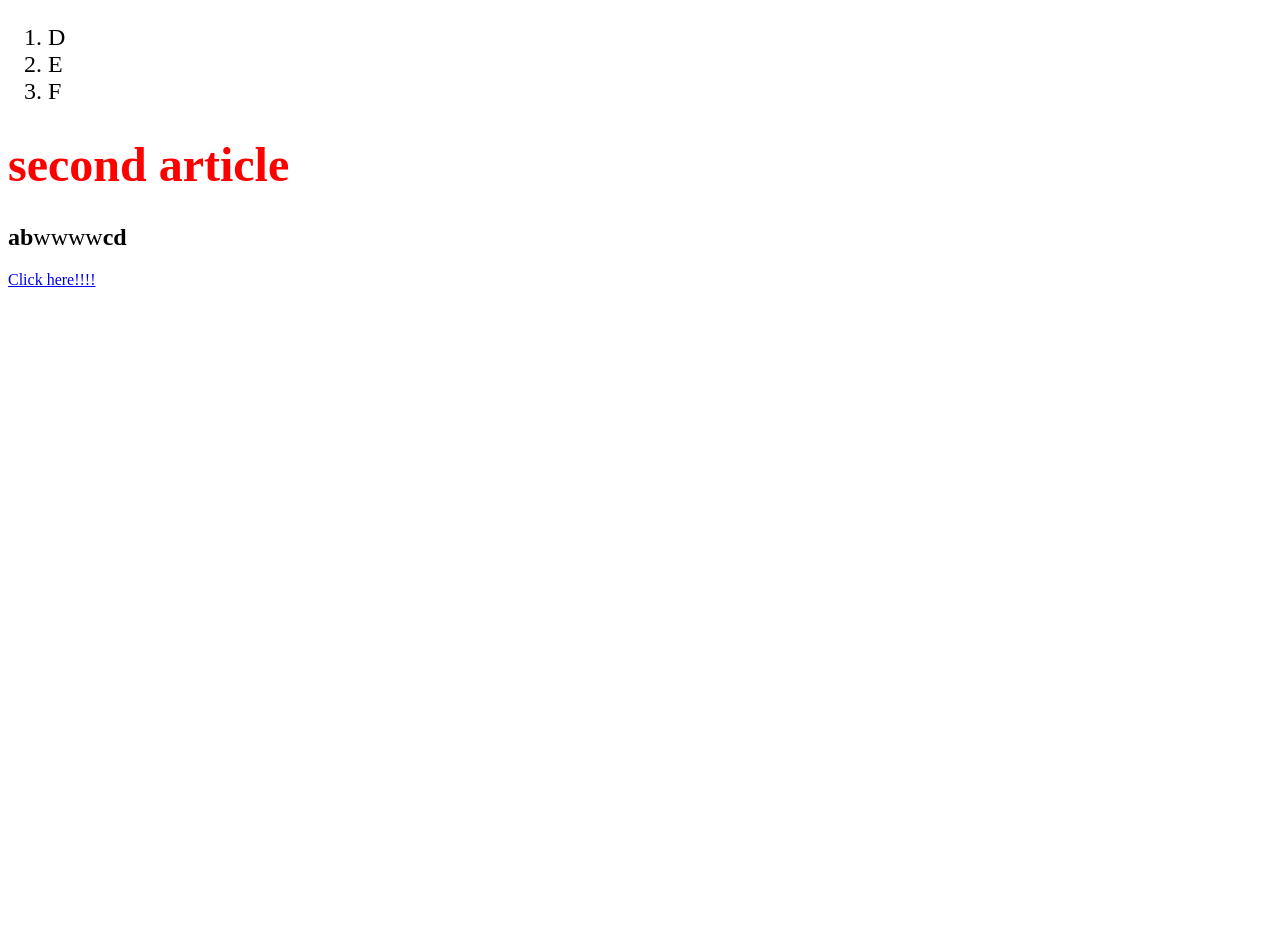
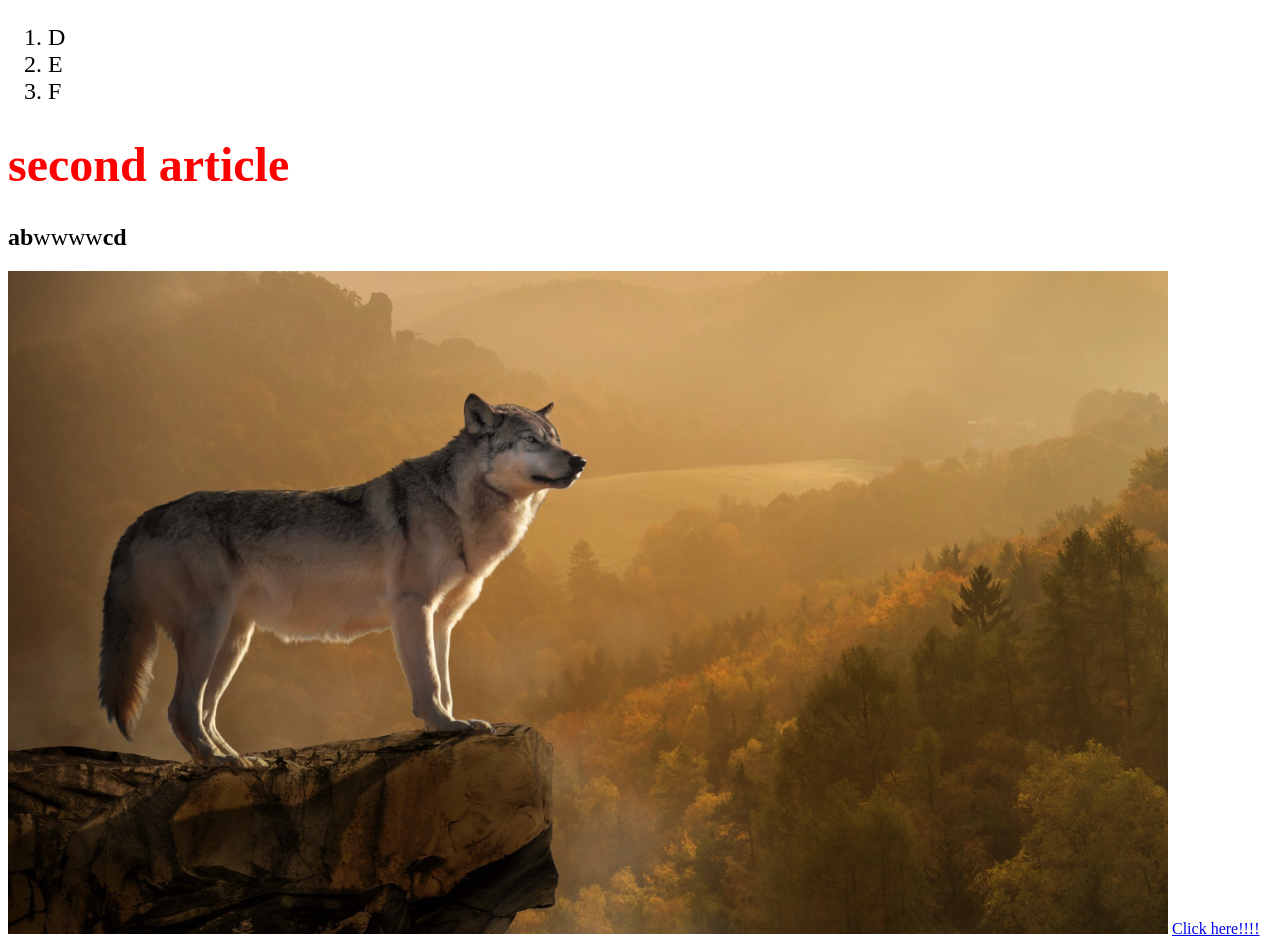
Before and after one commit to LaoshWei/mywebpage, a plain HTML site: page another.html in a window 1280 px wide. Before the commit the page ends 800 px from the top, so only its background shows below. Drawn offline with Linux system fonts and the light colour scheme.

Commit message:
Update another.html

```diff
--- a/another.html
+++ b/another.html
@@ -26,6 +26,7 @@
       </div>
       	<h1>second article </h1>
       	<h2>ab<span class="bold">wwww</span>cd</h2>
+	<img src="wolf.jpg" width="1160" >
         <a href="index.html">Click here!!!!</a>
     </body>
 </html>
```
